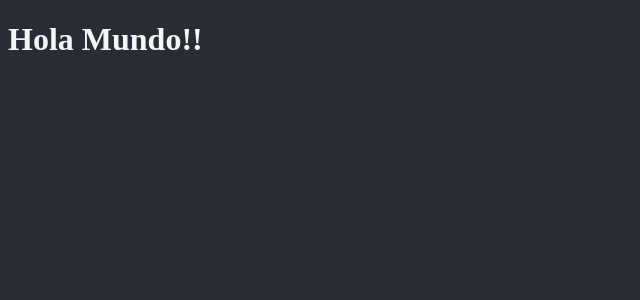
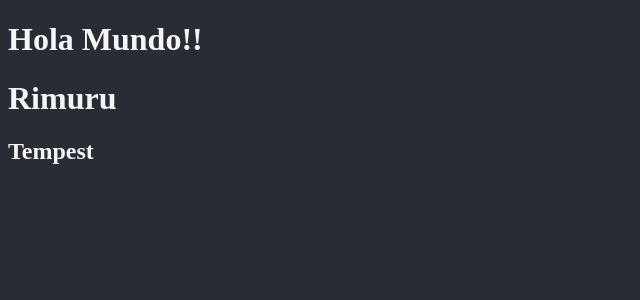
Before and after one commit to sebadio/React-Course, a React (Vite) app in the folder 03-counter-app/: page / in a window 1280 px wide. Shown: the top 300 px of the page, without its empty margins (0-640 px from the left). Built offline with nearby package versions, Linux system fonts and the light colour scheme.

Commit message:
Rimuru file + learned how to pass multiple elements

```diff
--- /dev/null
+++ b/03-counter-app/src/Rimuru.jsx
@@ -0,0 +1,10 @@
+const Rimuru = () => {
+  return (
+    <>
+      <h1>Rimuru</h1>
+      <h2>Tempest</h2>
+    </>
+  );
+};
+
+export default Rimuru;
--- a/03-counter-app/src/main.jsx
+++ b/03-counter-app/src/main.jsx
@@ -2,9 +2,11 @@ import React from "react";
 import ReactDOM from "react-dom/client";
 import "./main.css";
 import App from "./FirstApp";
+import Rimuru from "./Rimuru";
 
 ReactDOM.createRoot(document.getElementById("root")).render(
   <React.StrictMode>
     <App />
+    <Rimuru></Rimuru>
   </React.StrictMode>
 );
```
